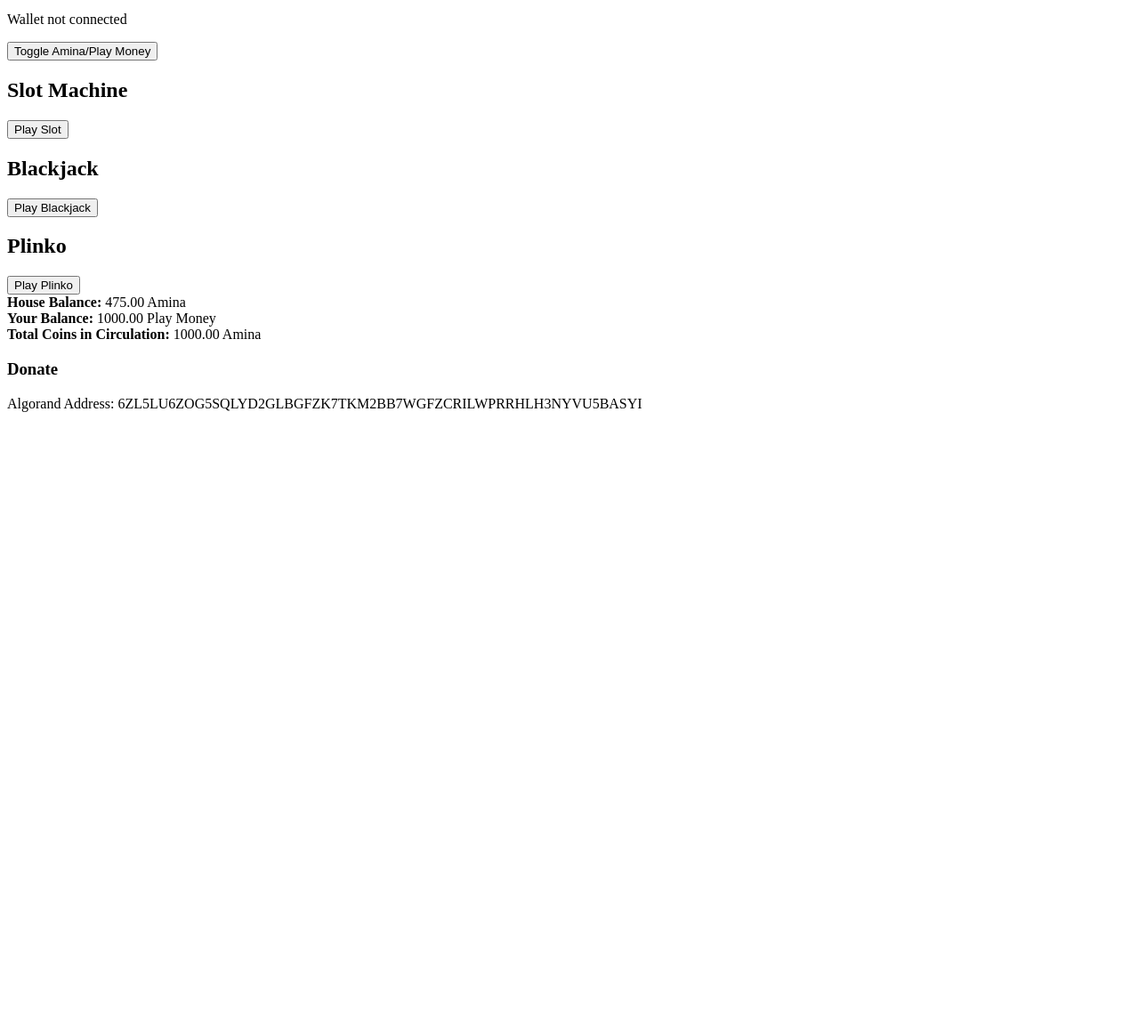
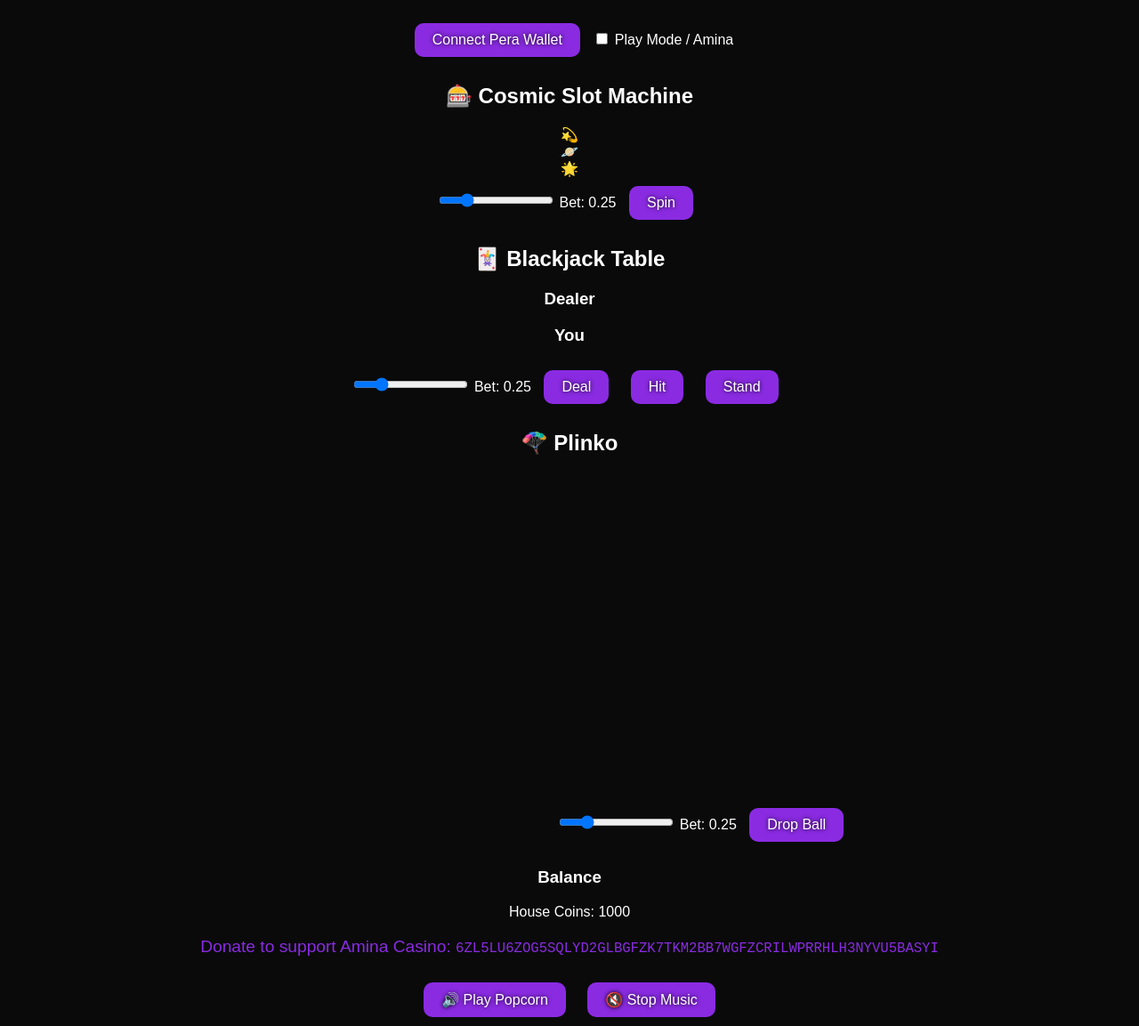
Before and after one commit to Leprechaunshoes/Final-Amina-Casino, a plain HTML site: page Index.html in a window 1280 px wide. Shown: the part 104-1257 px from the top of the page at 89% size. Before the commit the page ends 800 px from the top, so only its background shows below. Drawn offline with Linux system fonts and the light colour scheme.

Commit message:
Update Index.html
Idiot

```diff
--- a/Index.html
+++ b/Index.html
@@ -1,41 +1,89 @@
 <!DOCTYPE html>
 <html lang="en">
 <head>
-    <meta charset="UTF-8">
-    <meta name="viewport" content="width=device-width, initial-scale=1.0">
-    <title>Amina Cosmic Casino</title>
-    <link rel="stylesheet" href="styles.css">
+  <meta charset="UTF-8" />
+  <meta name="viewport" content="width=device-width, initial-scale=1.0"/>
+  <title>Amina Cosmic Casino</title>
+  <link rel="stylesheet" href="style.css" />
 </head>
 <body>
-    <div class="container">
-        <h1>Amina Cosmic Casino</h1>
-        <button id="connect-wallet">Connect Pera Wallet</button>
-        <p id="wallet-status">Wallet not connected</p>
+  <header>
+    <h1>🌌 Amina Cosmic Casino 🌌</h1>
+    <div class="top-bar">
+      <button id="connectWallet">Connect Pera Wallet</button>
+      <label class="toggle">
+        <input type="checkbox" id="coinToggle" />
+        <span class="slider"></span>
+        <span class="toggle-label">Play Mode / Amina</span>
+      </label>
+    </div>
+  </header>
 
-        <button onclick="toggleMoney()">Toggle Amina/Play Money</button>
+  <main>
+    <section class="game-section">
+      <h2>🎰 Cosmic Slot Machine</h2>
+      <div id="slotMachine" class="slot-machine">
+        <div class="reels">
+          <div class="reel" id="reel1">💫</div>
+          <div class="reel" id="reel2">🪐</div>
+          <div class="reel" id="reel3">🌟</div>
+        </div>
+        <input type="range" id="slotBet" min="0.05" max="1" step="0.05" value="0.25"/>
+        <span class="bet-label">Bet: <span id="slotBetValue">0.25</span></span>
+        <button onclick="spinSlot()">Spin</button>
+        <div id="slotResult"></div>
+      </div>
+    </section>
 
-        <div class="game">
-            <h2>Slot Machine</h2>
-            <button onclick="playSlot()">Play Slot</button>
+    <section class="game-section">
+      <h2>🃏 Blackjack Table</h2>
+      <div class="blackjack">
+        <div class="table">
+          <div class="dealer">
+            <h3>Dealer</h3>
+            <div id="dealerCards" class="cards"></div>
+          </div>
+          <div class="player">
+            <h3>You</h3>
+            <div id="playerCards" class="cards"></div>
+          </div>
         </div>
+        <input type="range" id="blackjackBet" min="0.05" max="1" step="0.05" value="0.25"/>
+        <span class="bet-label">Bet: <span id="blackjackBetValue">0.25</span></span>
+        <button onclick="startBlackjack()">Deal</button>
+        <button onclick="hit()">Hit</button>
+        <button onclick="stand()">Stand</button>
+        <div id="blackjackResult"></div>
+      </div>
+    </section>
 
-        <div class="game">
-            <h2>Blackjack</h2>
-            <button onclick="playBlackjack()">Play Blackjack</button>
-        </div>
+    <section class="game-section">
+      <h2>🪂 Plinko</h2>
+      <div class="plinko">
+        <canvas id="plinkoCanvas" width="300" height="400"></canvas>
+        <input type="range" id="plinkoBet" min="0.05" max="1" step="0.05" value="0.25"/>
+        <span class="bet-label">Bet: <span id="plinkoBetValue">0.25</span></span>
+        <button onclick="dropPlinko()">Drop Ball</button>
+        <div id="plinkoResult"></div>
+      </div>
+    </section>
 
-        <div class="game">
-            <h2>Plinko</h2>
-            <button onclick="playPlinko()">Play Plinko</button>
-        </div>
+    <section class="balance-section">
+      <h3>Balance</h3>
+      <div id="balanceDisplay">House Coins: 1000</div>
+    </section>
+  </main>
 
-        <div id="result"></div>
+  <footer>
+    <p>Donate to support Amina Casino: <code>6ZL5LU6ZOG5SQLYD2GLBGFZK7TKM2BB7WGFZCRILWPRRHLH3NYVU5BASYI</code></p>
+    <button onclick="playMusic()">🔊 Play Popcorn</button>
+    <button onclick="stopMusic()">🔇 Stop Music</button>
+    <audio id="popcornAudio" loop>
+      <source src="https://archive.org/download/popcorn_202104/Popcorn.mp3" type="audio/mpeg">
+      Your browser does not support the audio element.
+    </audio>
+  </footer>
 
-        <div class="donate">
-            <h3>Donate</h3>
-            <p>Algorand Address: 6ZL5LU6ZOG5SQLYD2GLBGFZK7TKM2BB7WGFZCRILWPRRHLH3NYVU5BASYI</p>
-        </div>
-    </div>
-    <script src="scripts.js"></script>
+  <script src="scripts.js"></script>
 </body>
 </html>
```
